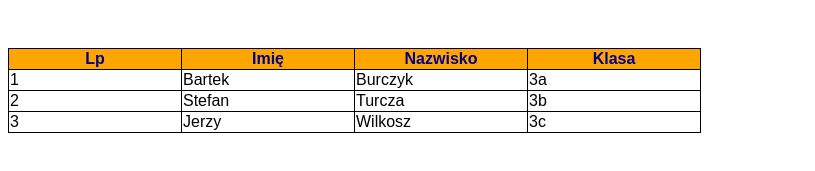
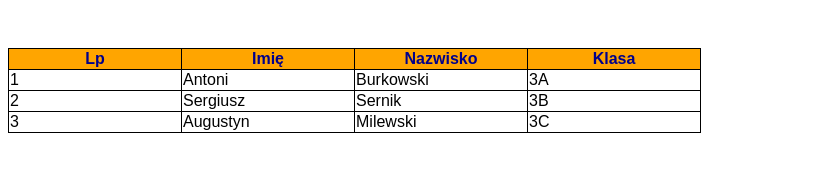
Before and after one commit to lkhetman/zadanie24, a plain HTML site: page index.html in a window 1280 px wide. Shown: the part 431-602 px from the top of the page, without its empty margins (0-815 px from the left). Drawn offline with Linux system fonts and the light colour scheme.

Commit message:
Update index.html

```diff
--- a/index.html
+++ b/index.html
@@ -71,21 +71,21 @@
         </tr>
         <tr>
             <td>1</td>
-            <td>Bartek</td>
-            <td>Burczyk</td>
-            <td>3a</td>
+            <td>Antoni</td>
+            <td>Burkowski</td>
+            <td>3A</td>
         </tr>
         <tr>
             <td>2</td>
-            <td>Stefan</td>
-            <td>Turcza</td>
-            <td>3b</td>
+            <td>Sergiusz</td>
+            <td>Sernik</td>
+            <td>3B</td>
         </tr>
         <tr>
             <td>3</td>
-            <td>Jerzy</td>
-            <td>Wilkosz</td>
-            <td>3c</td>
+            <td>Augustyn</td>
+            <td>Milewski</td>
+            <td>3C</td>
         </tr>
     </table>
 </body>
```
